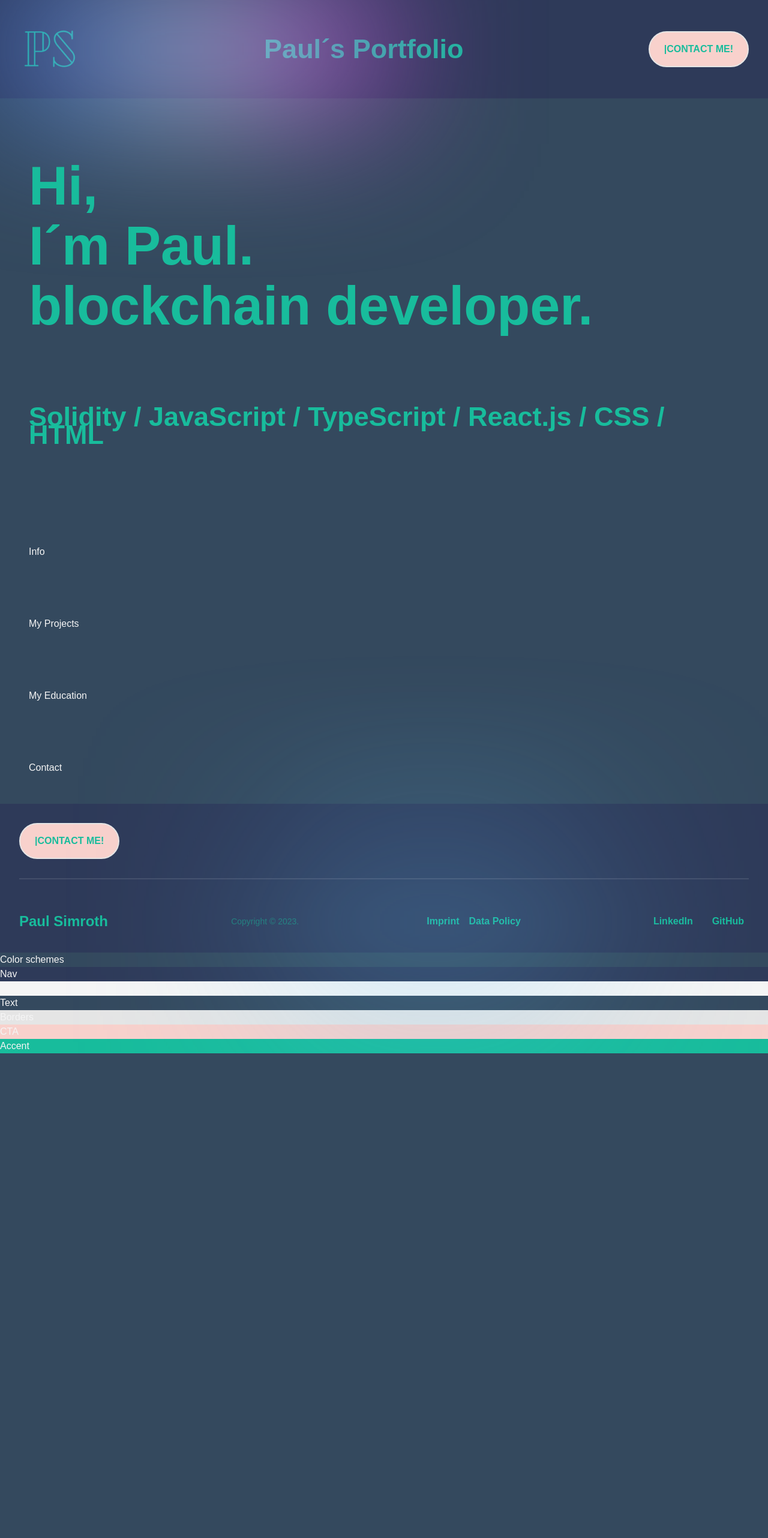
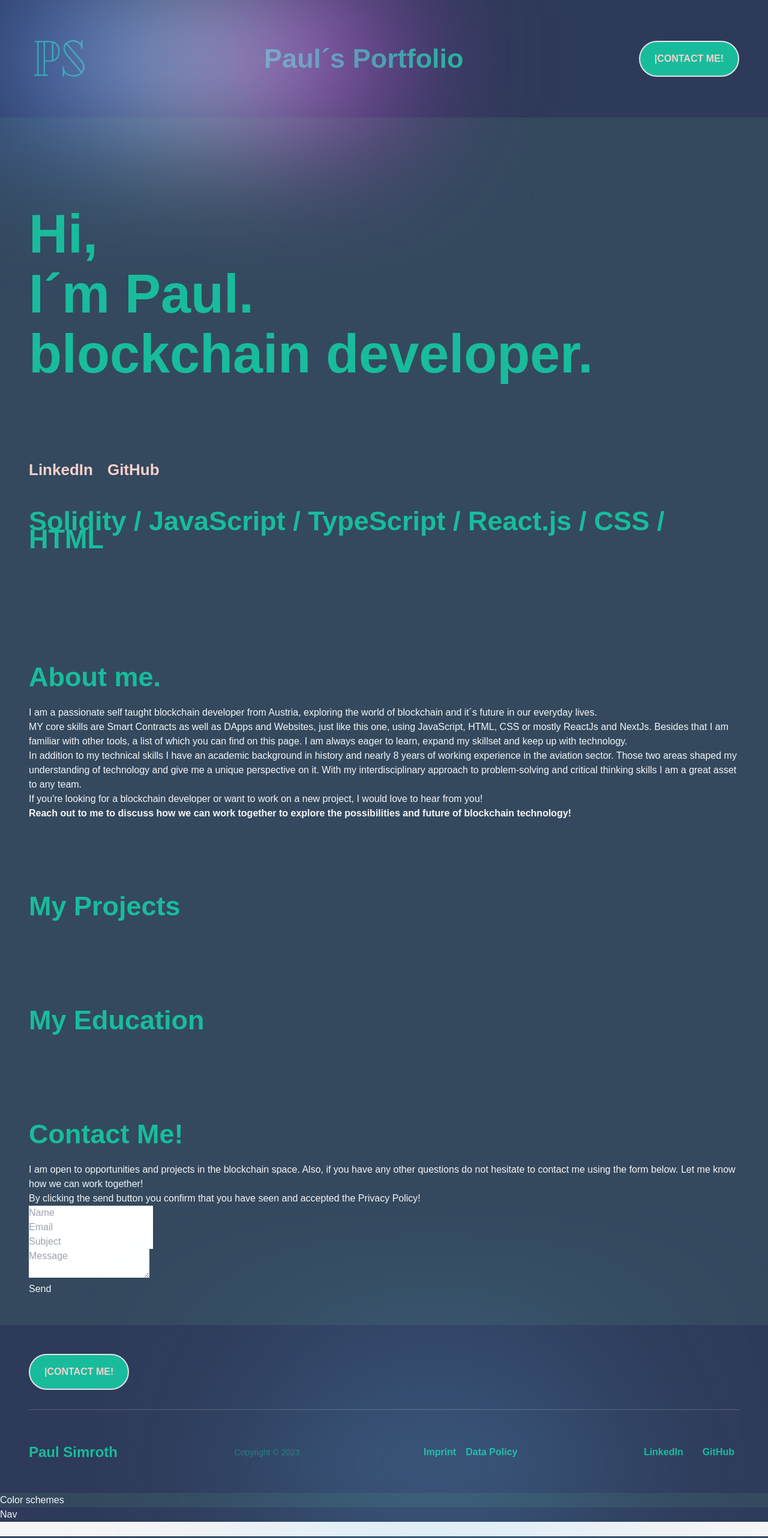
Before and after one commit to paulsimroth/portfolio, a Next.js app: page / in a window 1280 px wide. Shown: the top 2564 px of the page at 60% size. Before the commit the page ends 1756 px from the top, so only its background shows below. Built offline with nearby package versions, Linux system fonts and the light colour scheme; a web font is replaced by a local one.

Commit message:
content & styling

```diff
--- a/src/app/[404]/head.tsx
+++ /dev/null
@@ -1,9 +0,0 @@
-export default function Head() {
-    return (
-      <>
-        <title>404 - Oops, looks like a wrong turn</title>
-        <meta content="width=device-width, initial-scale=1" name="viewport" />
-        <meta name="description" content="Looks like this route does not exist" />
-      </>
-    );
-  }
--- a/src/app/data/head.tsx
+++ /dev/null
@@ -1,9 +0,0 @@
-export default function Head() {
-    return (
-      <>
-        <title>Data Policy</title>
-        <meta content="width=device-width, initial-scale=1" name="viewport" />
-        <meta name="description" content="Looks like this route does not exist" />
-      </>
-    );
-  }
--- a/src/app/globals.css
+++ b/src/app/globals.css
@@ -13,6 +13,10 @@
 body {
   color: #F5F5F5;
   background-color: #34495E;
+}
+
+.sections {
+  padding: 4rem;
 }
 
 .gradient-01 {
--- a/src/app/imprint/head.tsx
+++ /dev/null
@@ -1,9 +0,0 @@
-export default function Head() {
-    return (
-      <>
-        <title>Imprint</title>
-        <meta content="width=device-width, initial-scale=1" name="viewport" />
-        <meta name="description" content="Looks like this route does not exist" />
-      </>
-    );
-  }
--- a/src/sections/Contact.tsx
+++ b/src/sections/Contact.tsx
@@ -1,8 +1,61 @@
+import styles from 'styles';
 
 function Contact() {
   return (
-    <section className='p-12 relative' id='contact'>
-      <h1>Contact</h1>
+    <section className={`${styles.sections}`} id='contact'>
+      <div className=''>
+                <h1 className="font-extrabold my-8 text-[25px] md:text-[30px] lg:text-[45px] leading-[30px] text-[#18BC9C]">Contact Me!</h1>
+                <p>
+                    I am open to opportunities and projects in the blockchain space.
+                    Also, if you have any other questions do not hesitate to contact me using the form below.
+                    Let me know how we can work together!
+                </p>
+                <p>By clicking the send button you confirm that you have seen and accepted the Privacy Policy!</p>
+                <div className=''>
+                    <form>
+                        <ul>
+                            <li className=''>
+                                <input
+                                name = "user_name"
+                                type = "text"
+                                placeholder = "Name"
+                                required>
+                                </input>
+                            </li>
+                            <li className='half'>
+                                <input
+                                name = "user_email"
+                                type = "email"
+                                placeholder = "Email"
+                                required>
+                                </input>
+                            </li>
+                            <li>
+                                <input
+                                name = "subject"
+                                type = "text"
+                                placeholder = "Subject"
+                                required>
+                                </input>
+                            </li>
+                            <li>
+                                <textarea
+                                name = "message"
+                                placeholder = "Message"
+                                required>
+                                </textarea>
+                            </li>
+                            <li>
+                                <input
+                                className=''
+                                type = "submit"
+                                value = "Send">
+                                </input>
+                            </li>
+                        </ul>
+                    </form>
+                </div>
+            </div>
     </section>
   )
 };
--- a/src/sections/Education.tsx
+++ b/src/sections/Education.tsx
@@ -1,8 +1,9 @@
+import styles from 'styles';
 
 function Education() {
   return (
-    <section className='p-12 relative' id='education'>
-      <h1>My Education</h1>
+    <section className={`${styles.sections}`} id='education'>
+      <h1 className="font-extrabold my-8 text-[25px] md:text-[30px] lg:text-[45px] leading-[30px] text-[#18BC9C]">My Education</h1>
     </section>
   )
 };
--- a/src/sections/Footer.tsx
+++ b/src/sections/Footer.tsx
@@ -1,9 +1,9 @@
 'use client';
 
-import { motion } from 'framer-motion';
 import Link from 'next/link';
 import styles from 'styles';
 import { footerVariants } from 'utils/motion';
+import { motion } from 'framer-motion';
 
 function Footer() {
   return (
@@ -11,16 +11,16 @@ function Footer() {
     variants={footerVariants}
     initial="hidden"
     whileInView="show"
-    className='p-8 relative bg-[#2E3A59]'
+    className='p-12 relative bg-[#2E3A59]'
   >
     <div className="footer-gradient" />
     <div className='mx-auto flex flex-col gap-8'>
       <div className="flex items-center justify-between flex-wrap gap-5">
-        <Link href="/#contact" scroll={false}>
-          <button type="button" className="flex items-center h-fit border-2 border-[#E5E5E5] py-4 px-6 bg-[#F8D1CC] rounded-[32px] gap-[12px] hover:scale-110">
-            <span className="font-bold text-[12px] md:text-[16px] text-[#18BC9C]">|CONTACT ME!</span>
+        <a href="#contact">
+          <button type="button" className="flex items-center h-fit border-2 border-[#E5E5E5] py-4 px-6 bg-[#18BC9C] rounded-[32px] gap-[12px] hover:scale-110">
+            <span className="font-bold text-[12px] md:text-[16px] text-[#F8D1CC]">|CONTACT ME!</span>
           </button>
-        </Link>
+        </a>
       </div>
 
       <div className="flex flex-col">
--- a/src/sections/Hero.tsx
+++ b/src/sections/Hero.tsx
@@ -1,9 +1,20 @@
+import styles from 'styles';
+import Link from "next/link";
 
 function Hero() {
   return (
-    <section className='p-12 relative' id='hero'>
-      <h1 className="font-extrabold my-8 md:my-12 text-[40px] md:text-[65px] lg:text-[90px] leading-[50px] md:leading-[70px] lg:leading-[100px] text-[#18BC9C]">Hi, <br/> I´m Paul. <br/> blockchain developer.</h1>
+    <section className={`${styles.sections}`} id='hero'>
+      <h1 className="font-extrabold my-8 md:my-24 text-[40px] md:text-[65px] lg:text-[90px] leading-[50px] md:leading-[70px] lg:leading-[100px] text-[#18BC9C]">Hi, <br/> I´m Paul. <br/> blockchain developer.</h1>
       <br/>
+
+      <div className="flex gap-6">
+            <Link href="https://www.linkedin.com/in/paul-simroth/" target="_blank">
+              <p className='py-2 cursor-pointer font-bold text-[23px] md:text-[26px] leading-[30px] text-[#F8D1CC] hover:scale-110'>LinkedIn</p>
+            </Link>
+            <Link href="https://github.com/PaulSimroth" target="_blank">
+              <p className='py-2 cursor-pointer font-bold text-[23px] md:text-[26px] leading-[30px] text-[#F8D1CC] hover:scale-110'>GitHub</p>
+            </Link>
+          </div>
       <h2 className="font-extrabold md:my-12 text-[23px] md:text-[26px] lg:text-[45px] leading-[30px] text-[#18BC9C]">Solidity / JavaScript / TypeScript / React.js / CSS / HTML</h2>
       <br/>
     </section>
--- a/src/sections/Info.tsx
+++ b/src/sections/Info.tsx
@@ -1,8 +1,28 @@
+import styles from 'styles';
 
 function Info() {
   return (
-    <section className='p-12 relative' id='info'>
-      <h1>Info</h1>
+    <section className={`${styles.sections}`} id='info'>
+      <h1 className="font-extrabold my-8 text-[25px] md:text-[30px] lg:text-[45px] leading-[30px] text-[#18BC9C]">About me.</h1>
+      <p>
+        I am a passionate self taught blockchain developer from Austria,
+        exploring the world of blockchain and it´s future in our everyday lives.
+      </p>
+      <p>
+        MY core skills are  Smart Contracts  as well as DApps and Websites, just like this one, using JavaScript, HTML, CSS or mostly ReactJs and NextJs.
+        Besides that I am familiar with other tools, a list of which you can find on this page.
+        I am always eager to learn, expand my skillset and keep up with technology.
+      </p>
+      <p>
+        In addition to my technical skills I have an academic background in history and nearly 8 years of working experience in the aviation sector.
+        Those two areas shaped my understanding of technology and give me a unique perspective on it.
+        With my interdisciplinary approach to problem-solving and critical thinking skills I am a great asset to any team.
+      </p>
+      <p>
+        If you're looking for a blockchain developer or want to work on a new project, I would love to hear from you!
+        <br/>
+        <strong>Reach out to me to discuss how we can work together to explore the possibilities and future of blockchain technology!</strong>
+      </p>
     </section>
   )
 };
--- a/src/sections/Navbar.tsx
+++ b/src/sections/Navbar.tsx
@@ -11,27 +11,27 @@ function Navbar() {
     variants={navVariants}
     initial="hidden"
     whileInView="show"
-    className='p-8 relative bg-[#2E3A59]'
+    className='p-12 relative bg-[#2E3A59]'
   >
     <div className="absolute w-[50%] inset-0 gradient-01" />
     <div className='mx-auto flex justify-between items-center gap-4'>
-
+      <Link href="/" className='cursor-pointer'>
         <img
           src="/logo.png"
           alt="logo"
-          className="w-[25px] h-[25px] md:w-[50px] md:h-[50px] lg:w-[100px] lg:h-[100px] object-contain"
+          className="w-[25px] h-[25px] md:w-[60px] md:h-[60px] lg:w-[100px] lg:h-[100px] object-contain"
         />
-
+      </Link>
       <Link href="/" className='cursor-pointer'>
         <h2 className="font-extrabold text-[22px] md:text-[30px] lg:text-[45px] leading-[30px] text-[#18BC9C]">
           Paul´s Portfolio
         </h2>
       </Link>
-      <Link href="/#contact" scroll={false}>
-        <button type="button" className="flex items-center h-fit border-2 border-[#E5E5E5] py-4 px-6 bg-[#F8D1CC] rounded-[32px] gap-[12px] hover:scale-110">
-          <span className="font-bold text-[12px] md:text-[16px] text-[#18BC9C]">|CONTACT ME!</span>
+      <a href="#contact">
+        <button type="button" className="flex items-center h-fit border-2 border-[#E5E5E5] py-4 px-6 bg-[#18BC9C] rounded-[32px] gap-[12px] hover:scale-110">
+          <span className="font-bold text-[12px] md:text-[16px] text-[#F8D1CC]">|CONTACT ME!</span>
         </button>
-      </Link>
+      </a>
     </div>
   </motion.nav>
   )
--- a/src/sections/Projects.tsx
+++ b/src/sections/Projects.tsx
@@ -1,8 +1,9 @@
+import styles from 'styles';
 
 function Projects() {
   return (
-    <section className='p-12 relative' id='projects'>
-      <h1>My Projects</h1>
+    <section className={`${styles.sections}`} id='projects'>
+      <h1 className="font-extrabold my-8 text-[25px] md:text-[30px] lg:text-[45px] leading-[30px] text-[#18BC9C]">My Projects</h1>
     </section>
   )
 };
--- a/styles/index.ts
+++ b/styles/index.ts
@@ -13,11 +13,11 @@ const styles = {
     flexEnd: 'flex justify-end',
     navPadding: 'pt-[98px]',
 
+    sections: 'p-12 relative',
+
     // hero section
     heroHeading:
         'font-bold lg:text-[144px] md:text-[100px] sm:text-[60px] text-[44px] lg:leading-[158.4px] md:leading-[114.4px] sm:leading-[74.4px] leading-[64.4px] uppercase text-white',
-    heroDText:
-        'md:w-[212px] sm:w-[80px] w-[60px] md:h-[108px] sm:h-[48px] h-[38px] md:border-[18px] border-[9px] rounded-r-[50px] border-white sm:mx-2 mx-[6px]',
   };
 
   export default styles;
```
